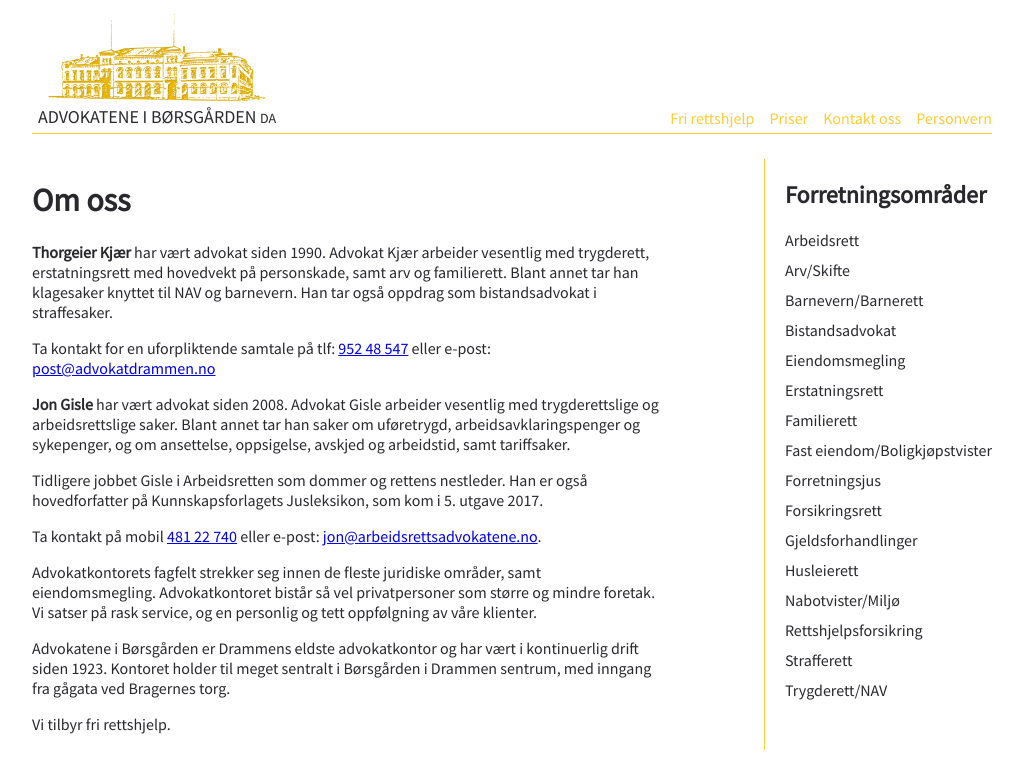
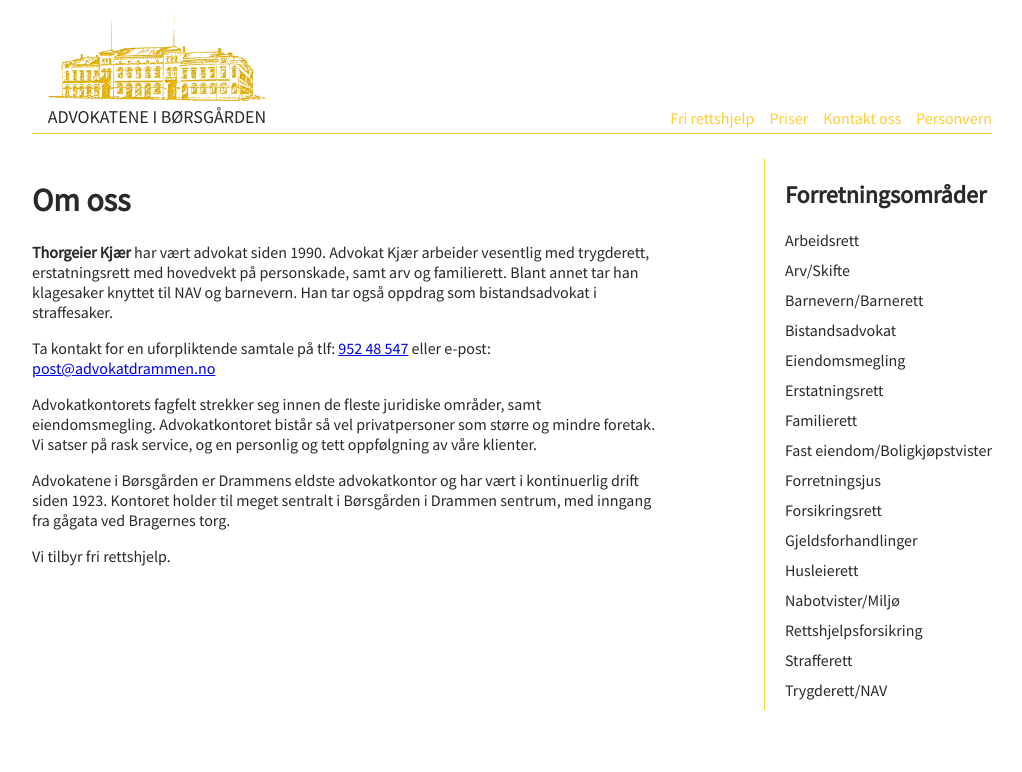
Before and after one commit to maynkj/advokatdrammen, a React (Create React App) app: page / in a window 1280 px wide. Shown: the top 772 px of the page, without its empty margins (128-1150 px from the left). Built offline with nearby package versions, Linux system fonts and the light colour scheme.

Commit message:
Update page info.

```diff
--- a/src/components/Footer.jsx
+++ b/src/components/Footer.jsx
@@ -1,5 +1,4 @@
-import React, { Fragment } from 'react';
-import Link from 'next/link';
+import React from 'react';
 
 const Footer = () => (
   <footer className="footer">
--- a/src/components/Header.jsx
+++ b/src/components/Header.jsx
@@ -18,8 +18,7 @@ const Header = () => (
             <span
               className="header__companyName"
             >
-              ADVOKATENE I BØRSGÅRDEN&nbsp;
-              <span className="header__companyType">DA</span>
+              ADVOKATENE I BØRSGÅRDEN
             </span>
           </NavLink>
         </li>
--- a/src/index.css
+++ b/src/index.css
@@ -108,10 +108,6 @@ aside a:hover {
   font-size: 1.125rem;
 }
 
-.header__companyType {
-	font-size: 0.875rem;
-}
-
 .footer {
 	background-color: #263238;
 	color: white;
--- a/src/pages/mainPages/About.jsx
+++ b/src/pages/mainPages/About.jsx
@@ -12,17 +12,6 @@ export default () => (
       Ta kontakt for en uforpliktende samtale på
       tlf: <a href="tel:95248547">952 48 547</a> eller e-post: <a href="https://web.archive.org/web/20180827230817/mailto:post@advokatdrammen.no">post@advokatdrammen.no</a>
     </p>
-    <p>
-      <strong>Jon Gisle</strong> har vært advokat siden 2008. Advokat Gisle arbeider vesentlig med trygderettslige og arbeidsrettslige saker.
-      Blant annet tar han saker om uføretrygd, arbeidsavklaringspenger og sykepenger, og om ansettelse, oppsigelse, avskjed og
-      arbeidstid, samt tariffsaker.
-    </p>
-    <p>
-      Tidligere jobbet Gisle i Arbeidsretten som dommer og rettens nestleder. Han er også hovedforfatter på Kunnskapsforlagets
-      Jusleksikon, som kom i 5. utgave 2017.
-    <p>
-      Ta kontakt på mobil <a href="tel:48122740">481 22 740</a> eller e-post: <a href="https://web.archive.org/web/20180827230817/mailto:jon@arbeidsrettsadvokatene.no">jon@arbeidsrettsadvokatene.no</a>. </p>
-    </p>
     <p>Advokatkontorets fagfelt strekker seg innen de fleste juridiske områder, samt eiendomsmegling. Advokatkontoret bistår så
       vel privatpersoner som større og mindre foretak. Vi satser på rask service, og en personlig og tett oppfølgning av våre
       klienter. </p>
--- a/src/pages/mainPages/Contact.jsx
+++ b/src/pages/mainPages/Contact.jsx
@@ -15,20 +15,11 @@ export default () => (
         </p>
       </address>
     </div>
-    <div className="contactBlock">
-      <h3>Advokat Jon Gisle</h3>
-      <address>
-        <p>
-          Bragernes Torg 13 (inngang fra Nedre Storgate 2), 3017 Drammen
-        </p>
-        <p>
-          Telefon: <a href="tel:004748122740">481 22 740</a><br/>
-          E-post: <a href="mailto:jon@arbeidsrettsadvokatene.no">jon@arbeidsrettsadvokatene.no</a>
-        </p>
-      </address>
-    </div>
     <div>
-      <iframe src="https://www.google.com/maps/embed?pb=!1m18!1m12!1m3!1d2010.3750304859755!2d10.203104315910204!3d59.74321068481082!2m3!1f0!2f0!3f0!3m2!1i1024!2i768!4f13.1!3m3!1m2!1s0x46413cb51bf74b07%3A0xba0c80ac8bed28dd!2sAdvokatene+i+B%C3%B8rsg%C3%A5rden!5e0!3m2!1sen!2sno!4v1548184859469" width="600" height="450" frameBorder="0" style={{ border: 0}} allowFullScreen></iframe>
+      <iframe
+        title="google map"
+        src="https://www.google.com/maps/embed?pb=!1m18!1m12!1m3!1d2010.3750304859755!2d10.203104315910204!3d59.74321068481082!2m3!1f0!2f0!3f0!3m2!1i1024!2i768!4f13.1!3m3!1m2!1s0x46413cb51bf74b07%3A0xba0c80ac8bed28dd!2sAdvokatene+i+B%C3%B8rsg%C3%A5rden!5e0!3m2!1sen!2sno!4v1548184859469" width="600" height="450" frameBorder="0" style={{ border: 0}} allowFullScreen
+      />
     </div>
   </React.Fragment>
 );
--- a/src/pages/mainPages/PrivacyPolicy.jsx
+++ b/src/pages/mainPages/PrivacyPolicy.jsx
@@ -4,9 +4,8 @@ export default () => (
   <React.Fragment>
     <div className="privacyPolicyPage">
       <h1>
-        ADVOKATENE I BØRSGÅRDEN DA v/ADVOKATENE THORGEIER KJÆR OG JON GISLE , BRAGERNES TORG 13, 3017 DRAMMEN (BØRSGÅRDEN) - PERSONVERNERKLÆRING
+        ADVOKATENE I BØRSGÅRDEN v/ADVOKATENE THORGEIER KJÆR, BRAGERNES TORG 13, 3017 DRAMMEN (BØRSGÅRDEN) - PERSONVERNERKLÆRING
       </h1>
-
       <h2>
         1. Vår personvernerklæring
       </h2>
```
